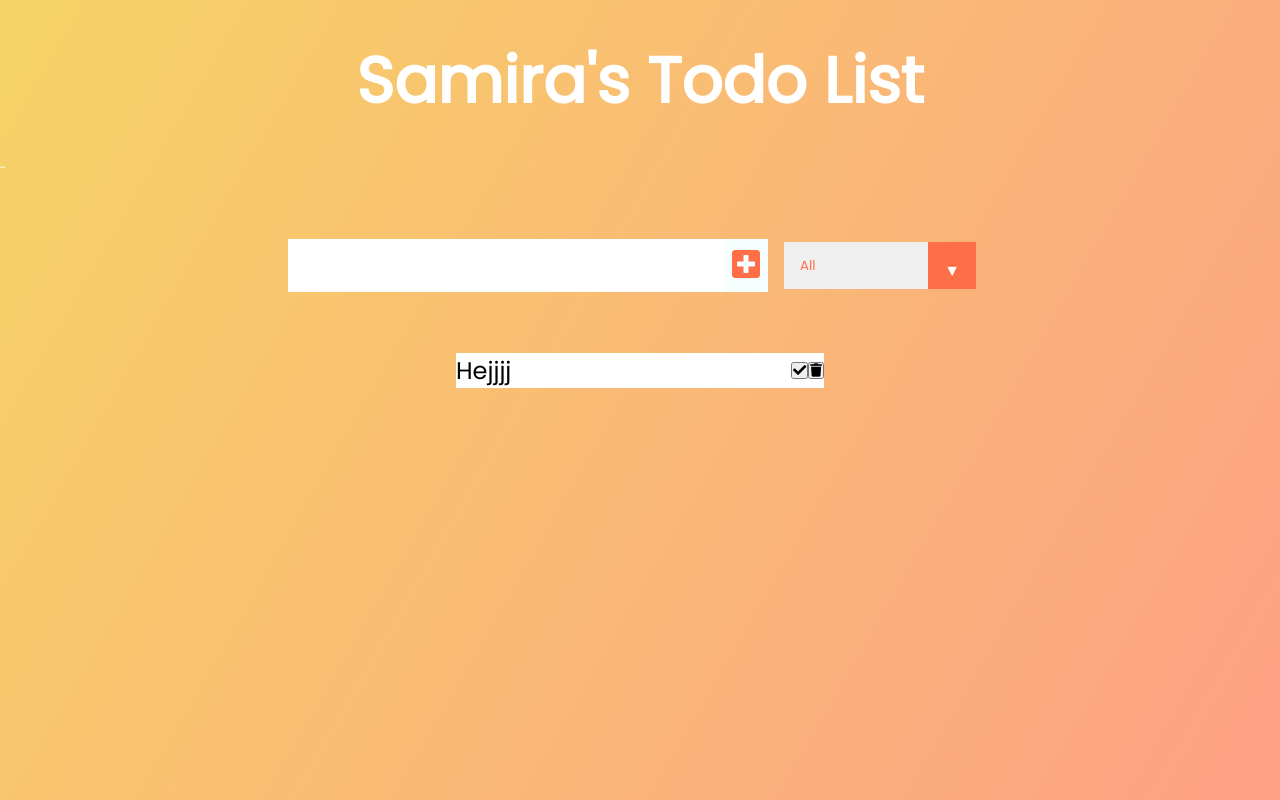
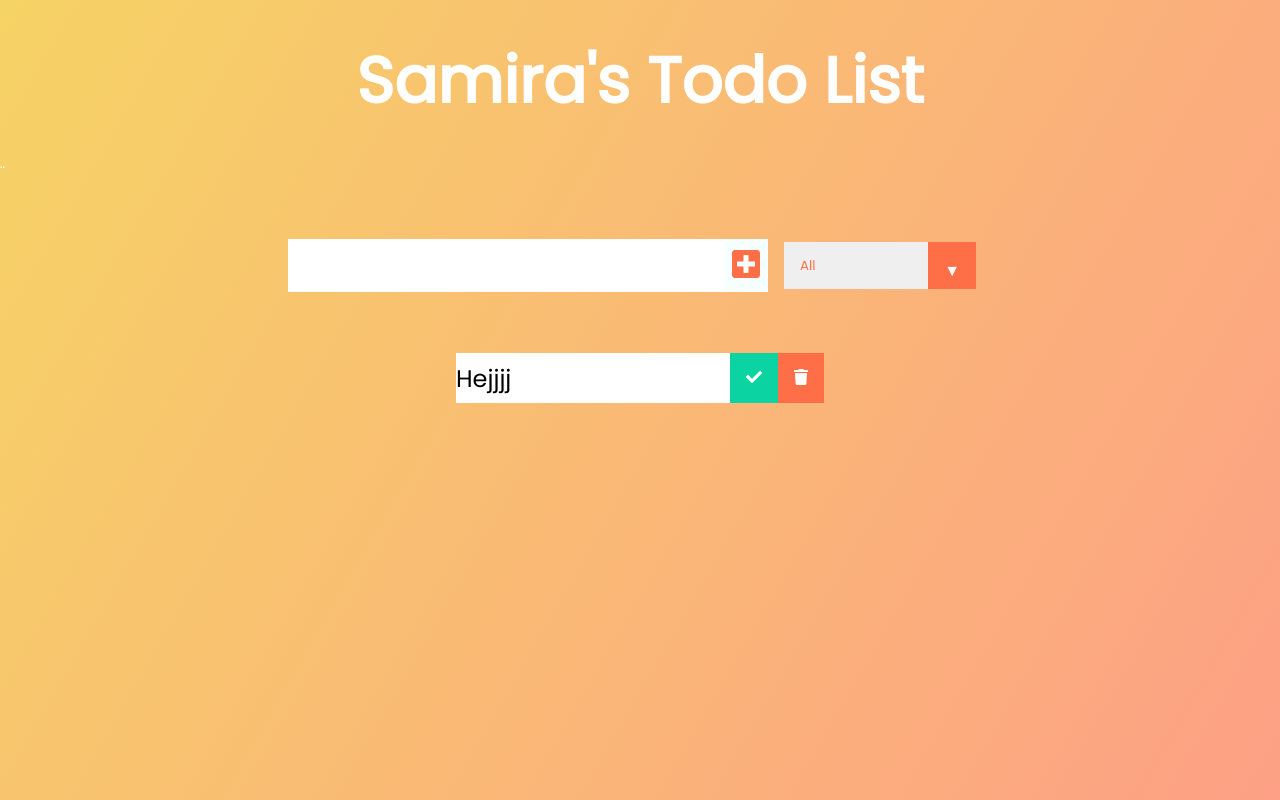
Before and after one commit to samiracode/todo-react-app, a React (Create React App) app: page / in a window 1280 px wide. Built offline with nearby package versions, Linux system fonts and the light colour scheme.

Commit message:
complete-btn & trash-btn

```diff
--- a/src/components/Todo.js
+++ b/src/components/Todo.js
@@ -5,8 +5,8 @@ const Todo = () => {
     return (
        <div className="todo">
         <li className="item">Hejjjj</li>
-        <button className="fas fa-check"></button>
-        <button className="fas fa-trash"></button>
+        <button className="complete-btn"><i className="fas fa-check"></i></button>
+        <button className="trash-btn"><i className="fas fa-trash"></i></button>
        </div>
     );
 }
```
